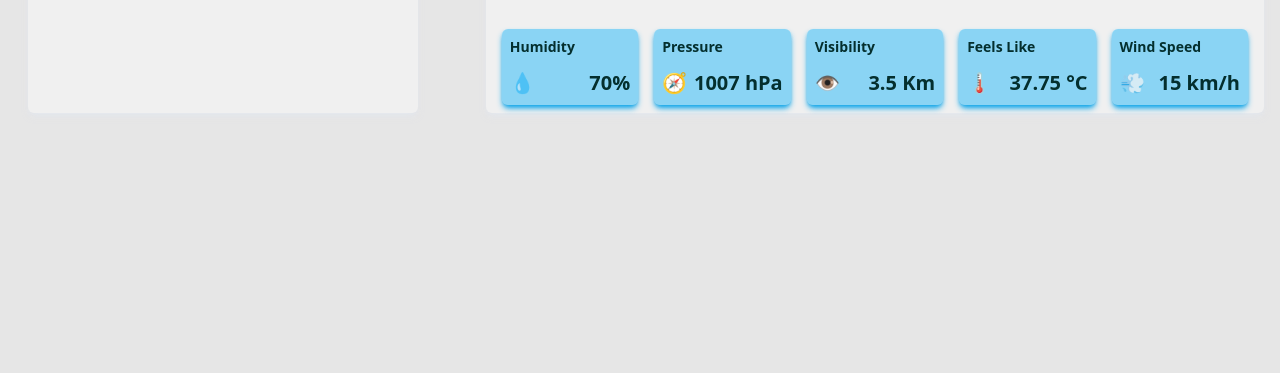
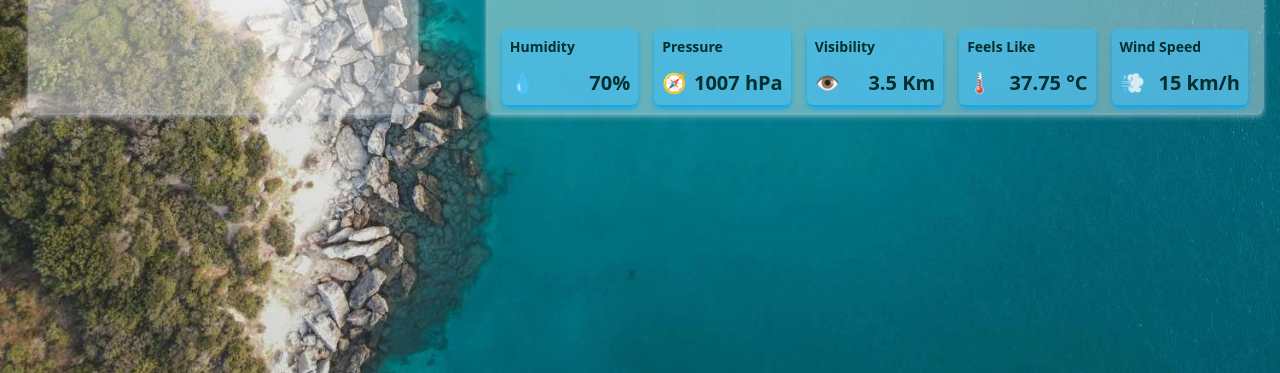
Before and after one commit to sachin27kumar/SkyCast, a website: page index.html in a window 1280 px wide. Shown: the part 427-800 px from the top of the page. Drawn offline with Linux system fonts and the light colour scheme; the site is published under a folder, as on GitHub Pages, so addresses that start at the root find nothing.

Commit message:
relative path added for bg image

```diff
--- a/index.html
+++ b/index.html
@@ -9,7 +9,7 @@
     <link href="style.css" rel="stylesheet">
     <title>SkyCast</title>
 </head>
-<body class="bg-[url('/images/bg.jpg')] backdrop-brightness-90 bg-no-repeat bg-center bg-cover min-h-screen">
+<body class="bg-[url('./images/bg.jpg')] backdrop-brightness-90 bg-no-repeat bg-center bg-cover min-h-screen">
     <div class="md:flex justify-between">
         <header class="pt-3 md:ml-14 md:mt-8 xl:mt-4 text-center">
             <h1 class="font-extrabold text-xl md:text-3xl xl:text-4xl italic text-white">SKYCAST</h1>
```
Also changed, not shown: style.css.
